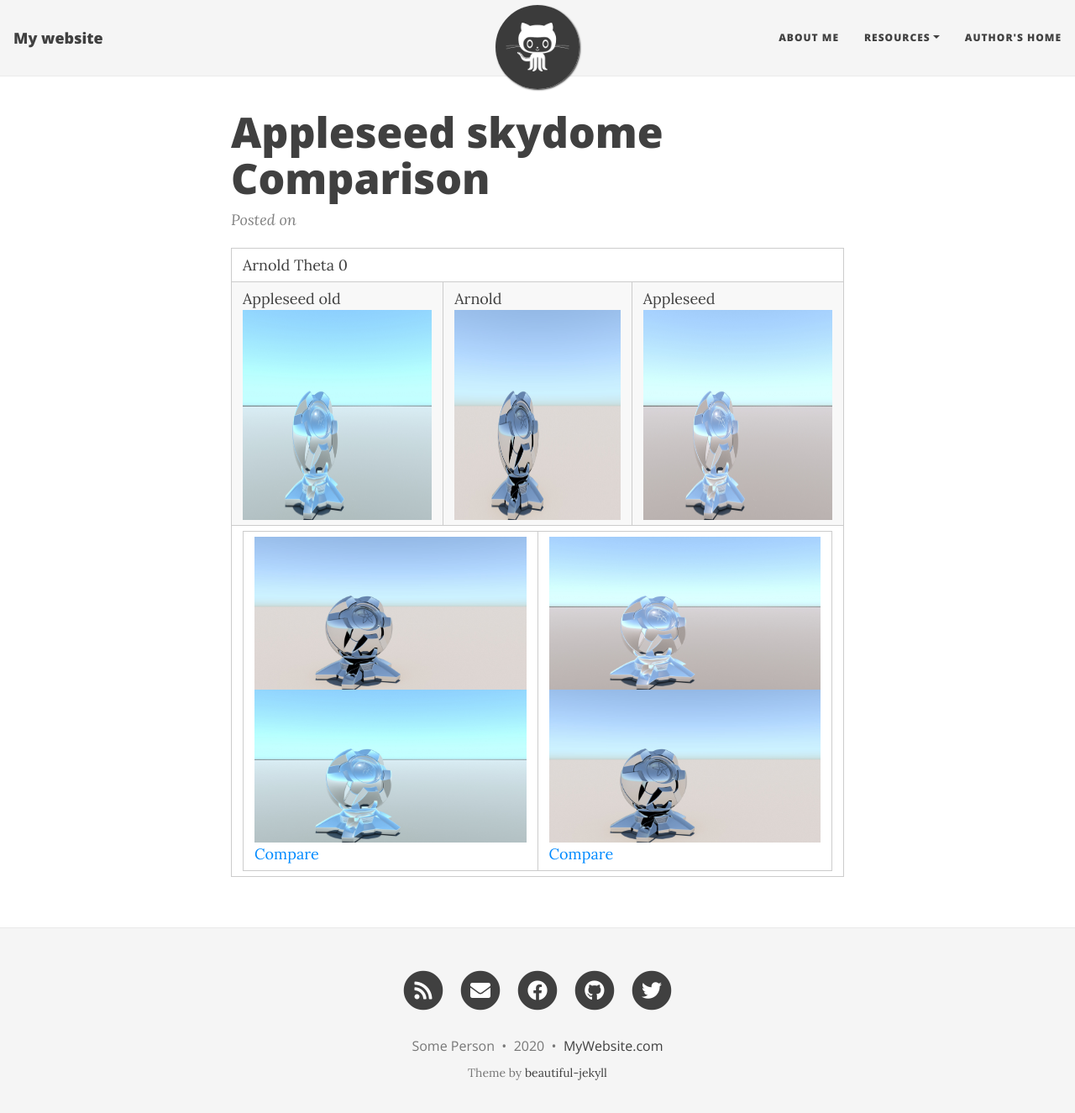
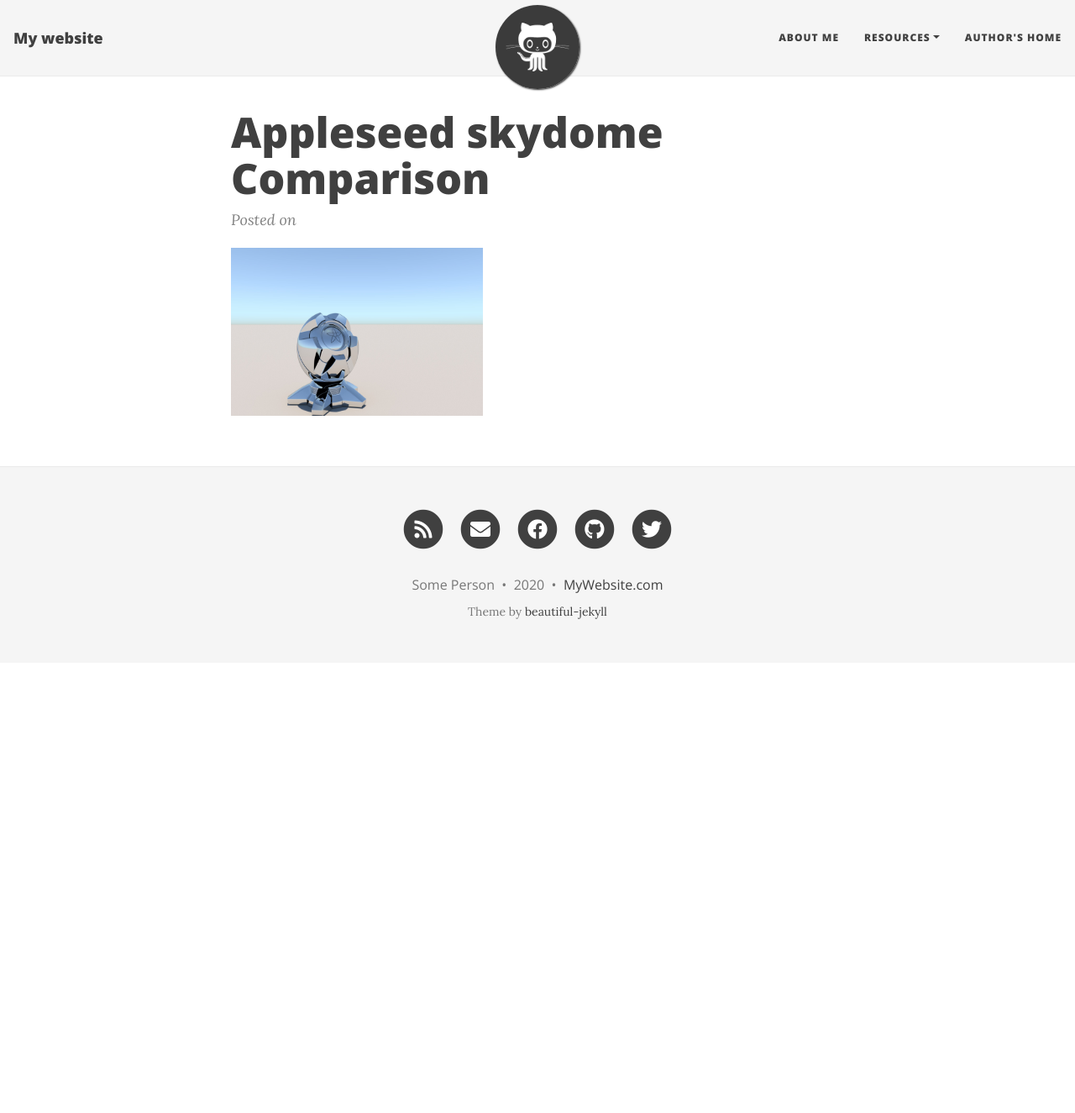
Before and after one commit to mororo250/Gsoc-sun-sky, a Jekyll site: the page built from applessed_sky_comparison_test.html, in a window 1280 px wide and 1338 px high. Shown: the top 1325 px of the window at 84% size. Built offline with Jekyll 4.4.1, drawn with Linux system fonts in a browser that asks for light colours; nearby versions of some CDN libraries.

Commit message:
Update applessed_sky_comparison_test.html

```diff
--- a/applessed_sky_comparison_test.html
+++ b/applessed_sky_comparison_test.html
@@ -5,54 +5,16 @@
 css: /assets/css/img_comp_style.css
 ---
 
-<div class="result">
-    <table>
-        <tr>
-            <td class="title" colspan="3">Arnold Theta 0</td>
-        </tr>
-        <tr>
-            <td class="Appleseed_old">
-                <div class="legend">Appleseed old</div>
-                <a href="\Gsoc-sun-sky\assets\img\sky_color_comp\Appleseed_sky_old_0.jpg"><img src="\Gsoc-sun-sky\assets\img\sky_color_comp\Appleseed_sky_old_0.jpg" alt="Appleseed old" height="250" width="450" title="Appleseed old" /></a>
-            </td>
-            <td class="Arnold">
-                <div class="legend">Arnold</div>
-                <a href="\Gsoc-sun-sky\assets\img\sky_color_comp\Arnold_sky_0.jpg"><img src="\Gsoc-sun-sky\assets\img\sky_color_comp\Arnold_sky_0.jpg" alt="Arnold" height="250" width="450" title="Arnold" /></a>
-            </td>
-            <td class="Appleseed">
-                <div class="legend">Appleseed</div>
-                <a href="\Gsoc-sun-sky\\assets\img\sky_color_comp\Appleseed_sky_0.jpg"><img src="\Gsoc-sun-sky\\assets\img\sky_color_comp\Appleseed_sky_0.jpg" alt="Appleseed" height="250" width="450" title="Appleseed" /></a>
-            </td>
-        </tr>
-        <tr>
-            <td colspan="3">
-                <table class="details">
-                    <tr>
-                        <td class="left">
-                            <div class="popup">
-                                <div class="window">
-                                    <div class="compare-images">
-                                        <img src="\Gsoc-sun-sky\assets\img\sky_color_comp\Arnold_sky_0.jpg" alt="Arnold" />
-                                        <img src="\Gsoc-sun-sky\assets\img\sky_color_comp\Appleseed_sky_old_0.jpg" alt="Appleseed old" />
-                                    </div>
-                                </div>
-                            </div>
-                            <a class="popup-toggle" href="#">Compare</a>
-                        </td>
-                        <td class="right">
-                            <div class="popup">
-                                <div class="window">
-                                    <div class="compare-images">
-                                        <img src="\Gsoc-sun-sky\assets\img\sky_color_comp\Appleseed_sky_0.jpg" alt="Appleseed" />
-                                        <img src="\Gsoc-sun-sky\assets\img\sky_color_comp\Arnold_sky_0.jpg" alt="Arnold" />
-                                    </div>
-                                </div>
-                            </div>
-                            <a class="popup-toggle" href="#">Compare</a>
-                        </td>
-                    </tr>
-                </table>
-            </td>
-        </tr>
-    </table>
+<div class="img-comp-container">
+  <div class="img-comp-img">
+    <img src="\Gsoc-sun-sky\assets\img\sky_color_comp\Appleseed_sky_old_0.jpg" width="300" height="200">
+  </div>
+  <div class="img-comp-img img-comp-overlay">
+    <img src="\Gsoc-sun-sky\assets\img\sky_color_comp\Arnold_sky_0.jpg" width="300" height="200">
+  </div>
 </div>
+
+<script>
+/*Execute a function that will execute an image compare function for each element with the img-comp-overlay class:*/
+initComparisons();
+</script>
```
